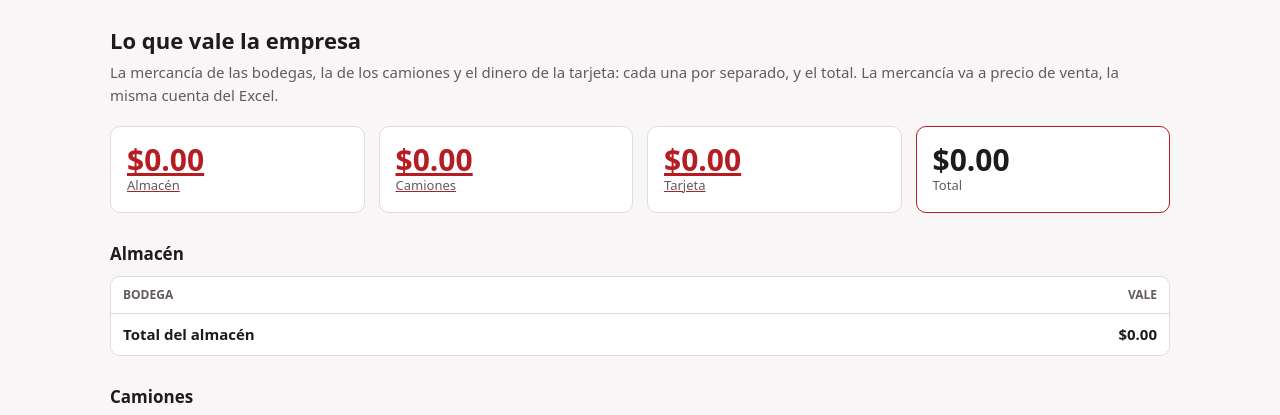
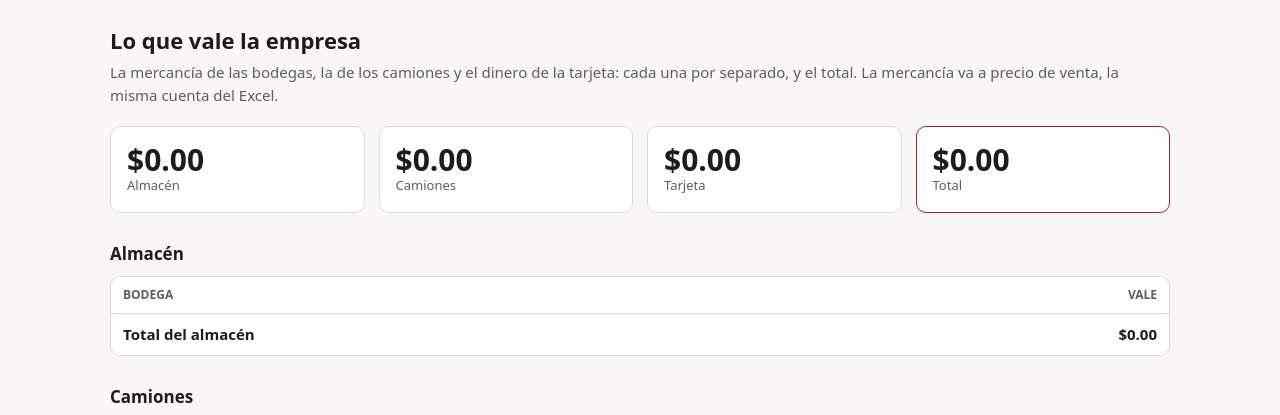
Before and after one commit to BryanMTCode/Distribution, a FastAPI app: template server/app/api/admin/templates/dinero.html in a window 1280 px wide. Shown: the top 415 px of the page. Run offline with FastAPI, Linux system fonts and the light colour scheme; the template is opened without the code that fills it, so the values that code supplies are empty; parts of the project's set-up code (start-up, migrations or seed data) failed here and were passed over; some libraries are stand-ins or nearby versions.

Commit message:
Dinero en el menú, tarjetas como enlace sin subrayar, y pruebas que no dependen del orden
El menú pasa a 16 entradas con Dinero (§190). La prueba del libro de un
artículo usa un conteo propio en vez de la carga y la venta escritas en la
misma transacción, cuyo orden era el de sus uuid.

Co-Authored-By: Claude Opus 5.5 <noreply@anthropic.com>
Claude-Session: https://claude.ai/code/session_01QwH1FZu5Sr64gLd314G6Uv

```diff
--- a/server/app/api/admin/templates/dinero.html
+++ b/server/app/api/admin/templates/dinero.html
@@ -9,15 +9,15 @@
 </p>
 
 <div class="tarjetas" id="lo_que_vale">
-  <a class="tarjeta" href="#almacen" id="vale_almacen">
+  <a class="tarjeta" style="text-decoration:none;color:inherit" href="#almacen" id="vale_almacen">
     <div class="numero">{{ vale.en_bodegas|dinero }}</div>
     <div class="etiqueta">Almacén</div>
   </a>
-  <a class="tarjeta" href="#camiones" id="vale_camiones">
+  <a class="tarjeta" style="text-decoration:none;color:inherit" href="#camiones" id="vale_camiones">
     <div class="numero">{{ vale.en_camiones|dinero }}</div>
     <div class="etiqueta">Camiones</div>
   </a>
-  <a class="tarjeta {% if vale.en_tarjeta is none %}alerta{% endif %}" href="/panel/dinero/tarjeta" id="vale_tarjeta">
+  <a class="tarjeta {% if vale.en_tarjeta is none %}alerta{% endif %}" style="text-decoration:none;color:inherit" href="/panel/dinero/tarjeta" id="vale_tarjeta">
     <div class="numero">{% if vale.en_tarjeta is none %}—{% else %}{{ vale.en_tarjeta|dinero }}{% endif %}</div>
     <div class="etiqueta">{% if vale.en_tarjeta is none %}Tarjeta: falta su saldo inicial{% else %}Tarjeta{% endif %}</div>
   </a>
```
Also changed, not shown: server/app/api/admin/templates/tablero.html (+4 -4 lines), server/tests/test_antes_y_despues.py (+5 -2 lines), server/tests/test_panel_navegacion.py (+6 -4 lines), server/tests/test_tarjeta.py (+2 -1 lines).
